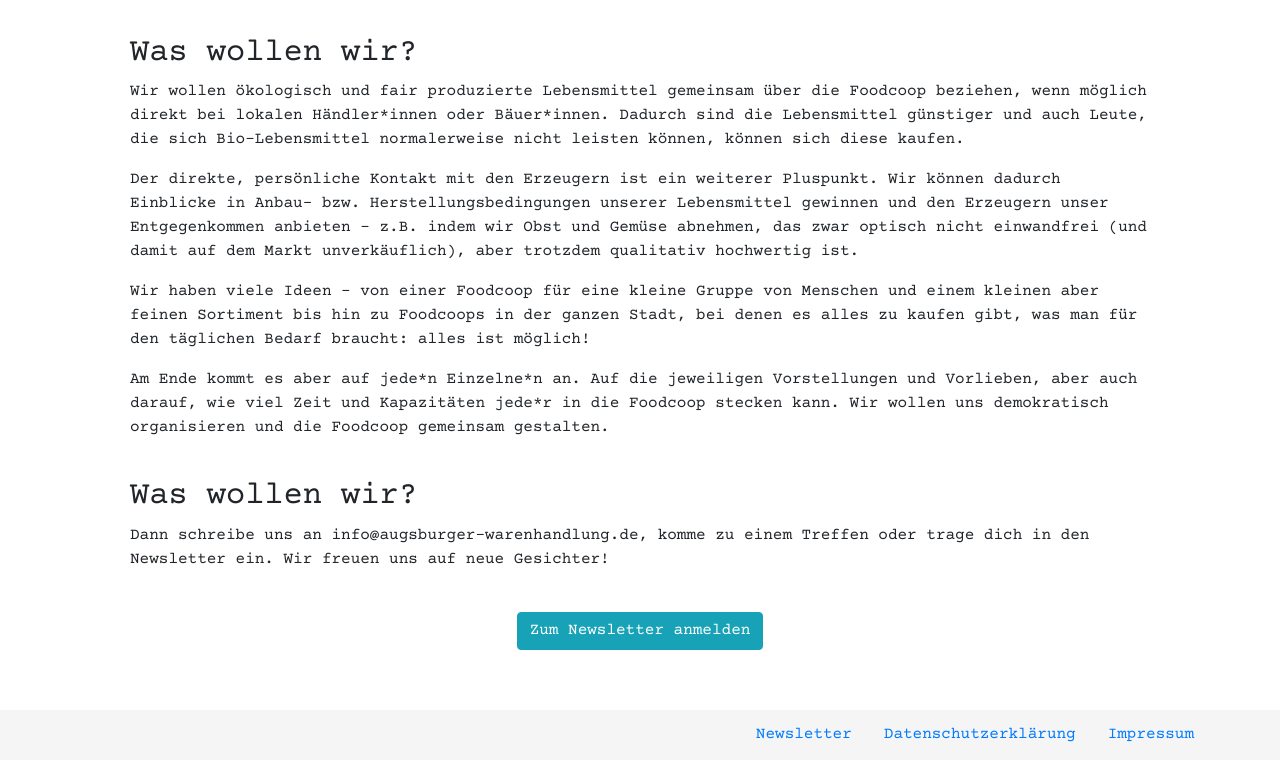
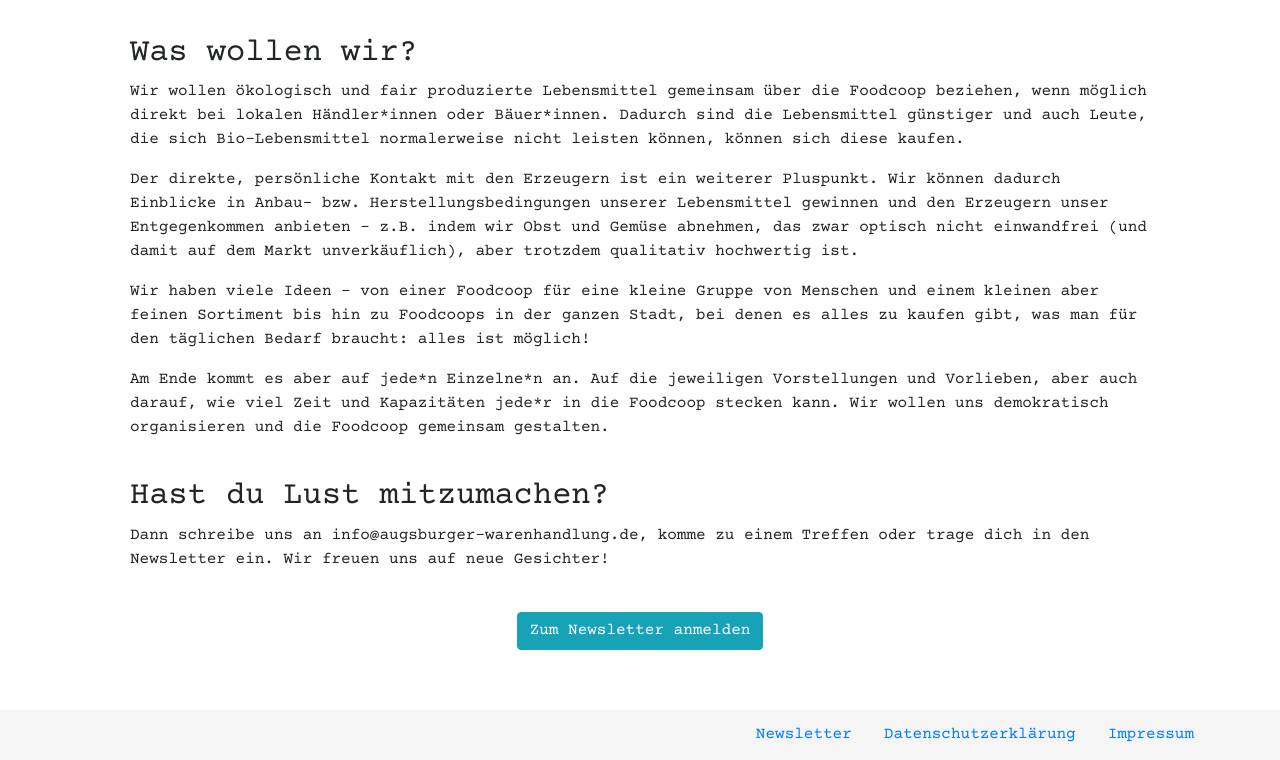
Before and after one commit to augsburger-warenhandlung/augsburger-warenhandlung.github.io, a plain HTML site: page index.html in a window 1280 px wide. Shown: the part 977-1737 px from the top of the page. Drawn offline with nearby package versions, Linux system fonts and the light colour scheme.

Commit message:
Build 2020-06-07 08:23:09 +0200

```diff
--- a/index.html
+++ b/index.html
@@ -74,7 +74,7 @@ Am Ende kommt es aber auf jede*n Einzelne*n an. Auf die jeweiligen Vorstellungen
 </p>
 </div>
 <div class='section'>
-<h2>Was wollen wir?</h2>
+<h2>Hast du Lust mitzumachen?</h2>
 <p>
 Dann schreibe uns an info@augsburger-warenhandlung.de, komme zu einem Treffen oder trage dich in den Newsletter ein.
 Wir freuen uns auf neue Gesichter!
```
